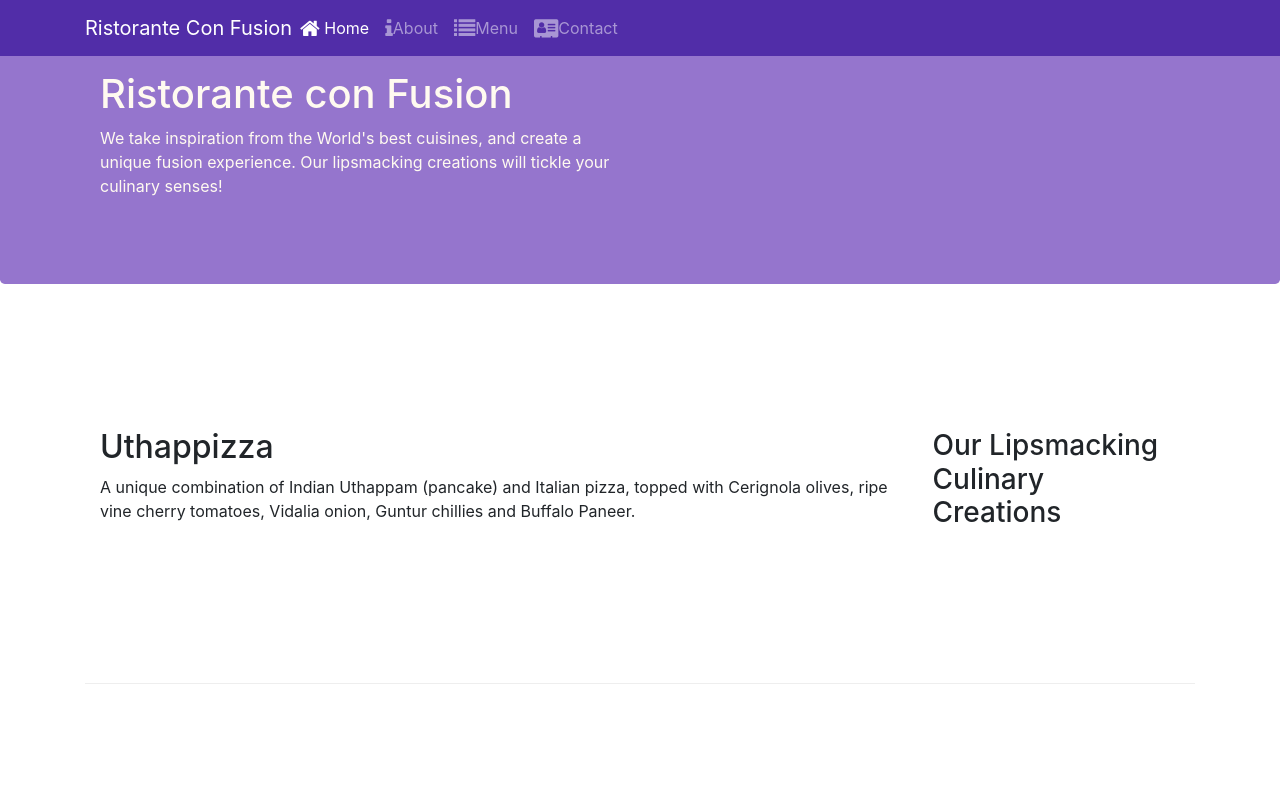
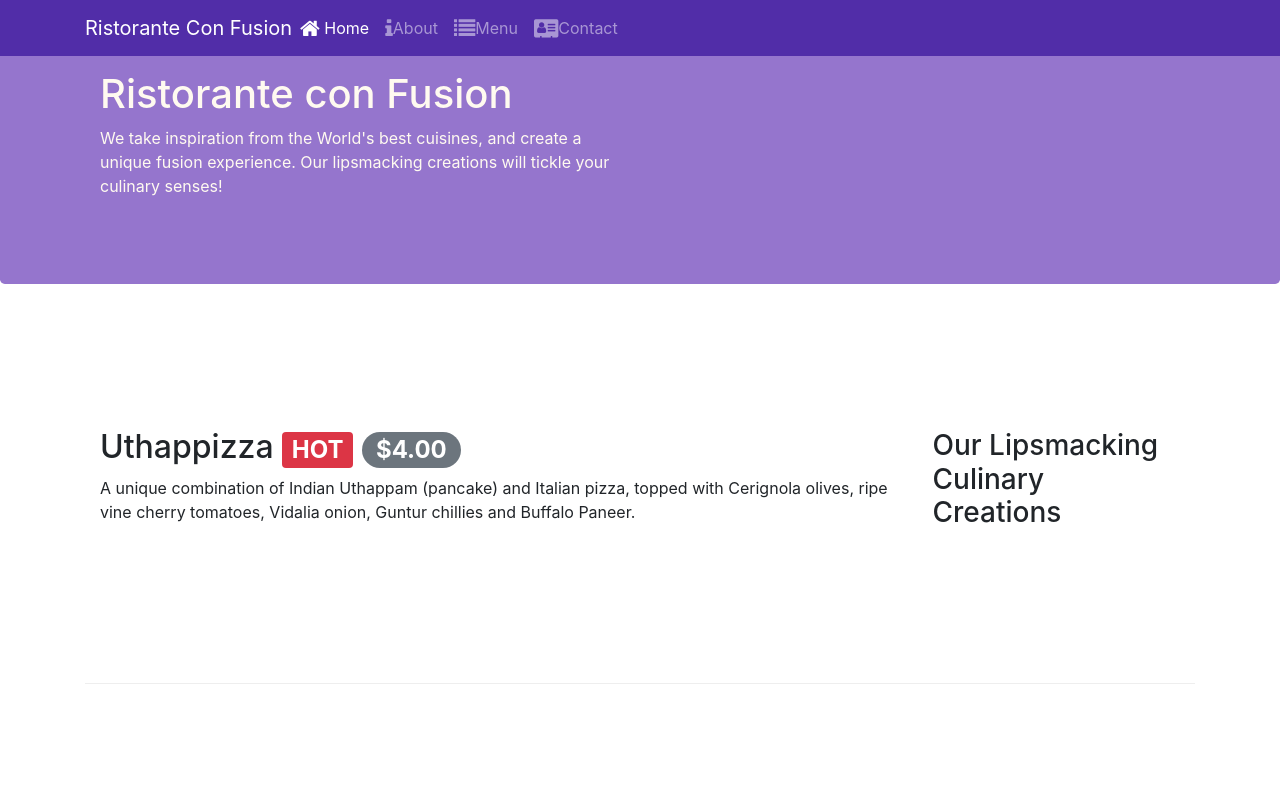
Before and after one commit to kindu-n/bootstrap4_practise, a website: page index.html in a window 1280 px wide. Shown: the top 800 px of the page. Drawn offline with nearby package versions, Linux system fonts and the light colour scheme.

Commit message:
alerting users

```diff
--- a/index.html
+++ b/index.html
@@ -61,7 +61,7 @@
                 <h3>Our Lipsmacking Culinary Creations</h3>
             </div>
             <div class="col col-sm order-sm-first col-md">
-                <h2>Uthappizza</h2>
+                <h2>Uthappizza <span class="badge badge-danger">HOT</span> <span class="badge badge-pill badge-secondary"> $4.00</span> </h2>
                 <p>A unique combination of Indian Uthappam (pancake) and Italian pizza, topped with Cerignola olives, ripe vine cherry tomatoes, Vidalia onion, Guntur chillies and Buffalo Paneer.</p>
             </div>
         </div>
```
Also changed, not shown: contactus.html (+1 -1 lines).
